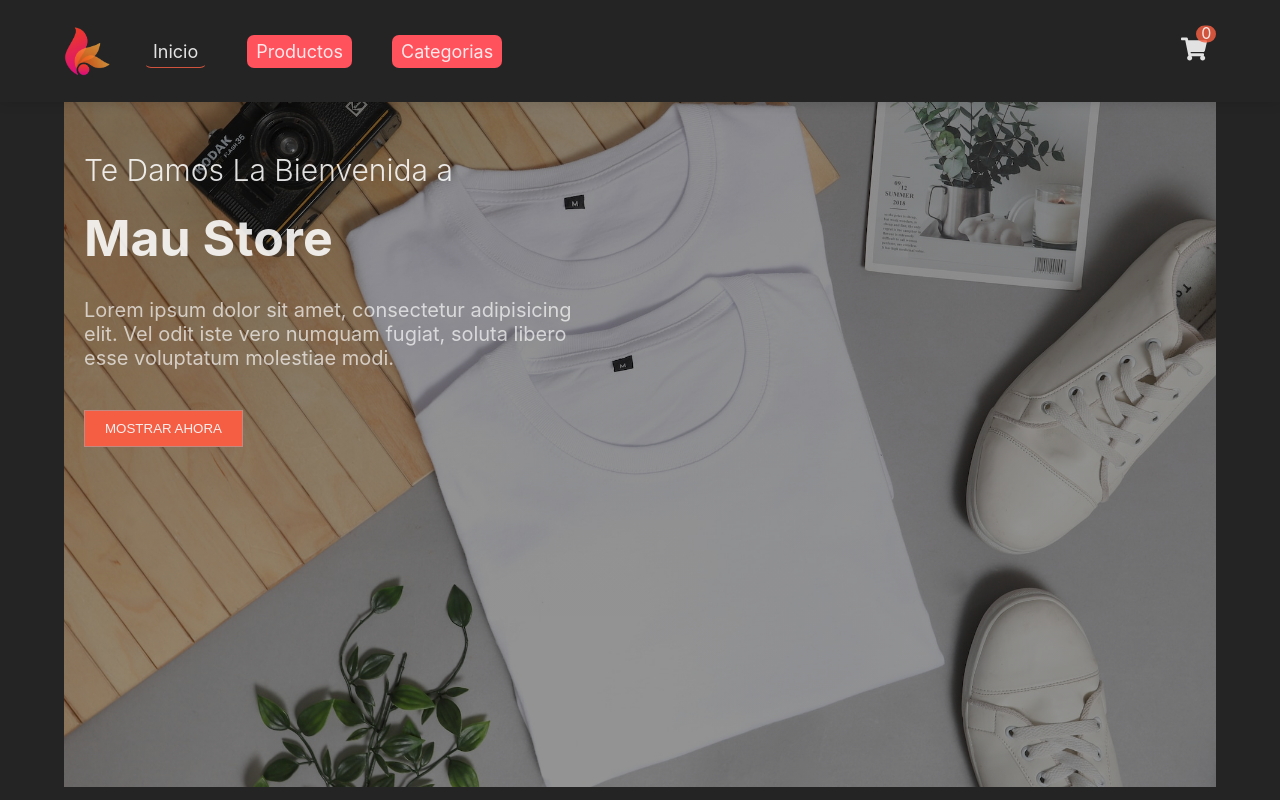
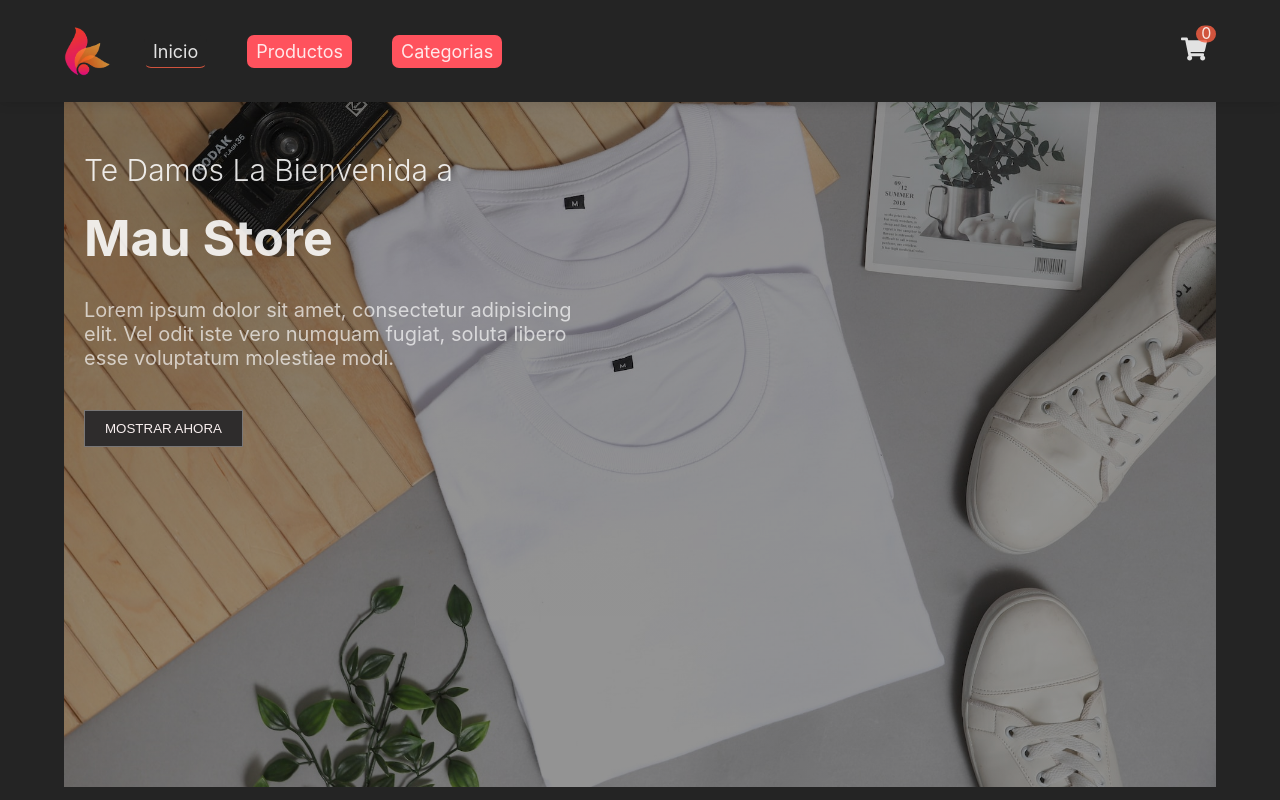
Before and after one commit to MauDesings/shoping-cart-fredi-torres, a React (Vite) app: page / in a window 1280 px wide. Shown: the top 800 px of the page. Built offline with nearby package versions, Linux system fonts and the light colour scheme; no server answers; the database is empty.

Commit message:
probando-cambios previos para vercel

```diff
--- a/src/pages/home/appHome.css
+++ b/src/pages/home/appHome.css
@@ -37,7 +37,9 @@
 }
 
 .btn-home{
-    background-color: rgb(245, 94, 67);
+    /* background-color: rgb(245, 94, 67);
+    color: #f8efef; */
+    background-color: rgb(46, 44, 44);
     color: #f8efef;
     outline: none;
     border: 1px solid #a3a2a2a1;
```
